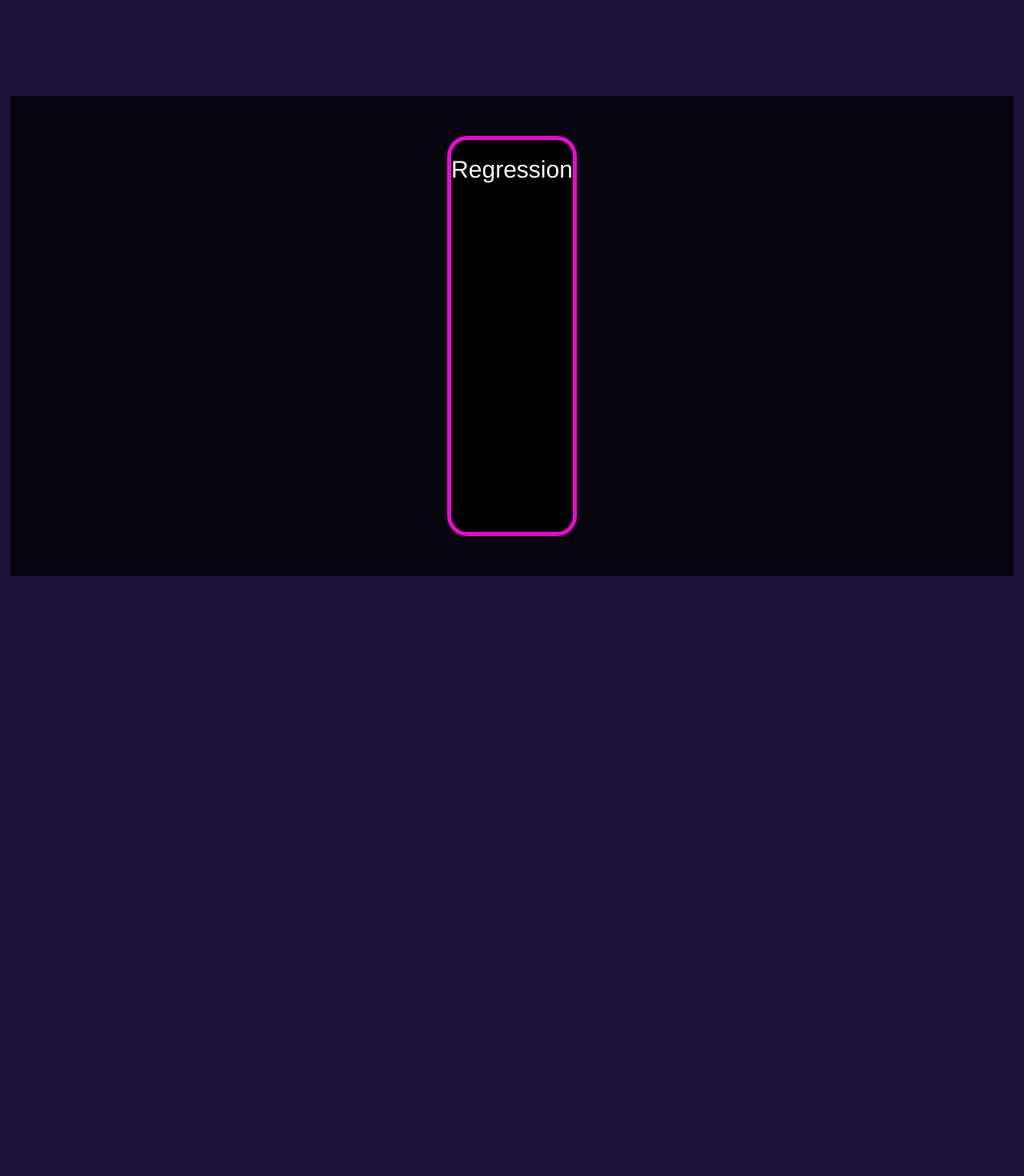
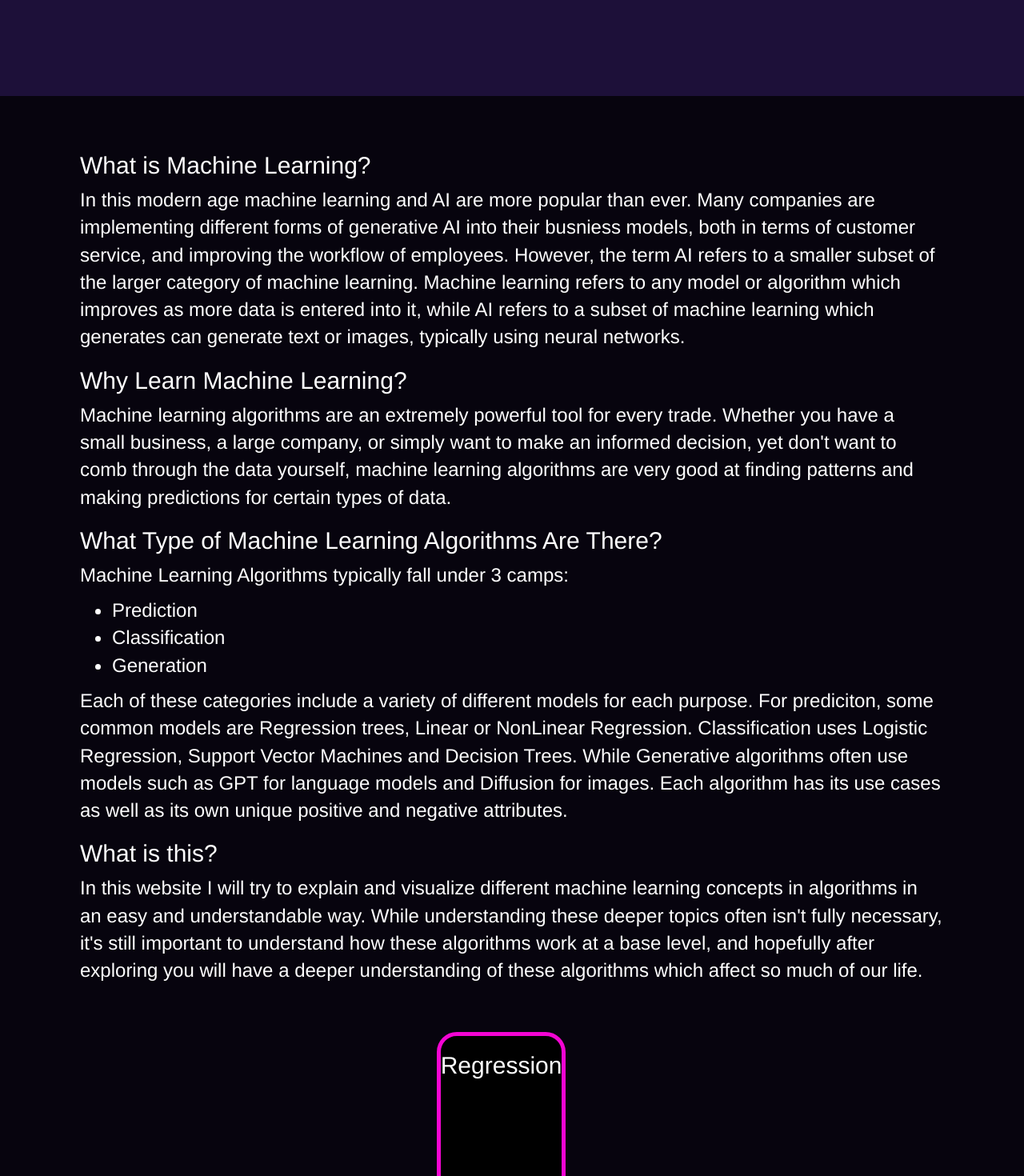
Before and after one commit to michael-v-b/ML-Visualizer, a React (Vite) app: page / in a window 1280 px wide. Shown: the part 680-2150 px from the top of the page at 80% size. Before the commit the page ends 1400 px from the top, so only its background shows below. Built offline with nearby package versions, Linux system fonts and the light colour scheme.

Commit message:
add ui element

```diff
--- a/package.json
+++ b/package.json
@@ -9,7 +9,9 @@
     "preview": "vite preview"
   },
   "dependencies": {
+    "bootstrap": "^5.3.3",
     "react": "^18.2.0",
+    "react-bootstrap": "^2.10.4",
     "react-dom": "^18.2.0"
   },
   "devDependencies": {
--- a/src/App.css
+++ b/src/App.css
@@ -11,6 +11,19 @@
   overflow: hidden;
   z-index: -1;
 }
+.main_wrapper {
+  display: flex;
+  justify-content: center;
+  align-content: center;
+  flex-direction: column;
+
+  color: white;
+  font-size: x-large;
+  background-color: rgba(0, 0, 0, 0.75);
+}
+.main_text {
+  padding: 50px 100px 0 100px;
+}
 
 .card_wrapper {
   display: flex;
@@ -19,5 +32,4 @@
   flex-direction: row;
   width: 97.9vw;
   height: 600px;
-  background-color: rgba(0, 0, 0, 0.75);
 }
--- a/src/App.tsx
+++ b/src/App.tsx
@@ -17,8 +17,58 @@ function App() {
       </video>
       <SideBar />
       <TitleCard />
-      <div className="card_wrapper">
-        <SectionCard name="Regression" brdColor="#F305D3" />
+      <div className="main_wrapper">
+        <div className="main_text">
+          <h2>What is Machine Learning?</h2>
+          <p>
+            In this modern age machine learning and AI are more popular than
+            ever. Many companies are implementing different forms of generative
+            AI into their busniess models, both in terms of customer service,
+            and improving the workflow of employees. However, the term AI refers
+            to a smaller subset of the larger category of machine learning.
+            Machine learning refers to any model or algorithm which improves as
+            more data is entered into it, while AI refers to a subset of machine
+            learning which generates can generate text or images, typically
+            using neural networks.
+          </p>
+          <h2>Why Learn Machine Learning?</h2>
+          <p>
+            Machine learning algorithms are an extremely powerful tool for every
+            trade. Whether you have a small business, a large company, or simply
+            want to make an informed decision, yet don't want to comb through
+            the data yourself, machine learning algorithms are very good at
+            finding patterns and making predictions for certain types of data.
+          </p>
+          <h2>What Type of Machine Learning Algorithms Are There?</h2>
+          <p>Machine Learning Algorithms typically fall under 3 camps:</p>{" "}
+          <ul>
+            <li>Prediction</li>
+            <li>Classification</li>
+            <li>Generation</li>
+          </ul>
+          <p>
+            Each of these categories include a variety of different models for
+            each purpose. For prediciton, some common models are Regression
+            trees, Linear or NonLinear Regression. Classification uses Logistic
+            Regression, Support Vector Machines and Decision Trees. While
+            Generative algorithms often use models such as GPT for language
+            models and Diffusion for images. Each algorithm has its use cases as
+            well as its own unique positive and negative attributes.
+          </p>
+          <h2>What is this?</h2>
+          <p>
+            In this website I will try to explain and visualize different
+            machine learning concepts in algorithms in an easy and
+            understandable way. While understanding these deeper topics often
+            isn't fully necessary, it's still important to understand how these
+            algorithms work at a base level, and hopefully after exploring you
+            will have a deeper understanding of these algorithms which affect so
+            much of our life.
+          </p>
+        </div>
+        <div className="card_wrapper">
+          <SectionCard name="Regression" brdColor="#F305D3" />
+        </div>
       </div>
     </div>
   );
--- a/src/Components/Header/Header.css
+++ b/src/Components/Header/Header.css
@@ -1,3 +1,7 @@
+#list_icon {
+  transition: transform 0.3s ease;
+}
+
 .header {
   position: fixed;
   display: flex;
@@ -22,6 +26,8 @@
   background-color: rgb(15, 7, 35);
   height: 100%;
   width: 100px;
+  border-color: rgb(150, 80, 133);
+  transition: background-color 0.2s ease;
 }
 
 .glyphicon {
--- a/src/Components/Header/Header.tsx
+++ b/src/Components/Header/Header.tsx
@@ -1,5 +1,7 @@
 import "./Header.css";
-import { changeBackgroundColor, setBackgroundColor } from "../../utils";
+import Button from "react-bootstrap/Button";
+import { scaleElement } from "../../utils";
+import UIElement from "../UIElement";
 
 function Header() {
   const bgColor = "rgb(15, 7, 35)";
@@ -13,17 +15,21 @@ function Header() {
 
   return (
     <div className="header">
-      <div
+      <UIElement
+        factor={1.2}
         className="list_wrapper"
-        onMouseEnter={() => changeBackgroundColor("list_button", 1.2)}
-        onMouseLeave={() => setBackgroundColor("list_button", bgColor)}
         onClick={() => {
           setSideBarWidth(sideBarWidth);
         }}
-        id="list_button"
+        onMouseEnter={() => {
+          scaleElement("list_icon", 1.05);
+        }}
+        onMouseLeave={() => {
+          scaleElement("list_icon", 1 / 1.05);
+        }}
       >
-        <i className="icon glyphicon glyphicon-list" />
-      </div>
+        <i id="list_icon" className="icon glyphicon glyphicon-list" />
+      </UIElement>
       <h1 className="header_text">Machine Learning Concepts</h1>
       <div></div>
     </div>
--- a/src/Components/SideBar/SideBar.css
+++ b/src/Components/SideBar/SideBar.css
@@ -1,5 +1,16 @@
+:root {
+  --bgColor: rgb(71, 22, 103);
+  --textColor: rgb(208, 132, 189);
+  --closeBorder: rgb(106, 51, 92);
+  --closeBackground: rgb(53, 18, 76);
+}
+
 hr {
-  width: 100%;
+  width: 120%;
+  margin-top: 0px;
+  margin-bottom: 10px;
+  border-width: 2px;
+  border-color: var(--textColor) !important;
 }
 
 #side_bar {
@@ -13,8 +24,8 @@ hr {
   height: 100%;
   width: 0px;
   transition: width 0.3s ease;
-  background-color: rgb(71, 22, 103);
-  color: rgb(208, 132, 189);
+  background-color: var(--bgColor);
+  color: var(--textColor);
   overflow-x: hidden;
 }
 #text_wrapper {
@@ -26,13 +37,15 @@ hr {
   flex-direction: column;
   justify-content: center;
   align-items: center;
+  position: absolute;
+  right: 0;
   width: 12%;
   height: 100%;
-  border-color: rgb(106, 51, 92);
+  border-color: var(--closeBorder);
   border-right: 0px;
   border-style: solid;
   border-radius: 15px 0 0 15px;
-  background-color: rgb(53, 18, 76);
+  background-color: var(--closeBackground);
   transition: background-color 0.2s ease;
 }
 #home {
@@ -40,13 +53,22 @@ hr {
   flex-direction: row;
   align-items: center;
   justify-content: flex-start;
-  transition: backgroundColor 0.3s ease;
+  width: 100vw;
+  transition: background-color 0.2s ease;
+  background-color: var(--bgColor);
+}
+#category_title {
+  padding-left: 10px;
 }
 .category {
   display: flex;
   flex-direction: column;
+}
+
+.chapter {
+  width: 100%;
   padding-left: 10px;
-  padding-right: 10px;
+  background-color: var(--bgColor);
 }
 
 .glyphicon-home {
--- a/src/Components/SideBar/SideBar.tsx
+++ b/src/Components/SideBar/SideBar.tsx
@@ -1,9 +1,6 @@
 import "./Sidebar.css";
-import {
-  changeBackgroundColor,
-  setBackgroundColor,
-  scaleElement,
-} from "../../utils";
+import UIElement from "../UIElement";
+import { scaleElement } from "../../utils";
 
 function SideBar() {
   const closeBar = () => {
@@ -20,35 +17,44 @@ function SideBar() {
   return (
     <div id="side_bar">
       <div id="text_wrapper">
-        <span id="home">
-          <i className="icon glyphicon glyphicon-home"> </i>
+        <UIElement factor={0.9} id="home">
+          <i id="home_icon" className="icon glyphicon glyphicon-home"></i>
           <h2>Home</h2>
-        </span>
+        </UIElement>
+        <hr />
         <span className="category" id="Regression">
+          <h2 id="category_title">REGRESSION</h2>
           <hr />
-          <h2>REGRESSION</h2>
-          <hr />
-          <span className="chapter">Basics</span>
-          <span className="chapter">Expected Loss</span>
-          <span className="chapter">Gradient Descent</span>
-          <span className="chapter">Bias Variance Tradeoff</span>
-          <span className="chapter">Regularization</span>
+          <UIElement factor={0.9} className="chapter">
+            Expected Loss
+          </UIElement>
+          <UIElement factor={0.9} className="chapter">
+            Gradient Descent
+          </UIElement>
+          <UIElement factor={0.9} className="chapter">
+            Basics
+          </UIElement>
+          <UIElement factor={0.9} className="chapter">
+            Bias Variance Tradeoff
+          </UIElement>
+          <UIElement factor={0.9} className="chapter">
+            Regularization
+          </UIElement>
         </span>
       </div>
-      <div
+      <UIElement
+        factor={0.9}
+        onClick={closeBar}
         onMouseEnter={() => {
-          changeBackgroundColor("close_bar", 0.9);
           scaleElement("close_arrow", 1.2);
         }}
         onMouseLeave={() => {
-          setBackgroundColor("close_bar", closeBarColor);
           scaleElement("close_arrow", 1 / 1.2);
         }}
-        onClick={closeBar}
         id="close_bar"
       >
         <i className="icon glyphicon glyphicon-chevron-left" id="close_arrow" />
-      </div>
+      </UIElement>
     </div>
   );
 }
--- /dev/null
+++ b/src/Components/UIElement.tsx
@@ -0,0 +1,104 @@
+import React, {
+  ReactNode,
+  MouseEventHandler,
+  useRef,
+  useEffect,
+  useState,
+} from "react";
+
+interface UIProps {
+  children: ReactNode;
+  id?: string;
+  className?: string;
+  onMouseEnter?: MouseEventHandler<HTMLElement>;
+  onMouseLeave?: MouseEventHandler<HTMLElement>;
+  factor: number;
+  onClick?: MouseEventHandler<HTMLElement>;
+}
+
+const UIElement: React.FC<UIProps> = ({
+  children,
+  className,
+  onClick,
+  onMouseEnter,
+  onMouseLeave,
+  factor,
+  id,
+}) => {
+  let [originalColor, setOriginalColor] = useState<string>("");
+  const elementRef = useRef<HTMLDivElement>(null);
+  const element = elementRef.current;
+  //change the background color by factor////////////////////////////////////////////////////////////////////////////////////////////////////////////////
+  const changeBGColor = (factor: number) => {
+    const blackFactor = 10;
+    const minDarkness = 15;
+
+    //extract color values from string from string
+    let colorValuesString = originalColor.match(/\d+/g) || ["0", "0", "0"];
+    let rgbArr = colorValuesString.map((numStr) => parseInt(numStr));
+
+    //set rgb values, with change if the color is dark enough that the factor wouldn't impact it
+    for (let i = 0; i < rgbArr.length; i++) {
+      if (rgbArr[i] < minDarkness) {
+        rgbArr[i] = rgbArr[i] + blackFactor;
+      } else {
+        rgbArr[i] = rgbArr[i] * factor;
+      }
+    }
+    let colorString =
+      "rgb(" + rgbArr[0] + "," + rgbArr[1] + "," + rgbArr[2] + ")";
+    //set color
+    if (element) {
+      element.style.backgroundColor = colorString;
+    }
+  };
+  //return background color to original/////////////////////////////////////////////////////////////////////////////////
+  const returnBGColor = () => {
+    if (element) {
+      element.style.backgroundColor = originalColor;
+    }
+  };
+
+  //get Background color////////////////////////////////////////////////////////////////////////////////////////////////
+  const getBGColor = () => {
+    if (elementRef.current) {
+      return window.getComputedStyle(elementRef.current).backgroundColor;
+    }
+    return "no element found";
+  };
+
+  //use effect so that background is get after div is rendered and reference is mounted
+  useEffect(() => {
+    const bgColor = getBGColor();
+    setOriginalColor(bgColor);
+  });
+
+  //get color
+  originalColor = getBGColor();
+
+  return (
+    <div
+      ref={elementRef}
+      className={className}
+      id={id}
+      onClick={onClick}
+      onMouseEnter={(e) => {
+        if (onMouseEnter) {
+          onMouseEnter(e);
+        } else {
+          console.log("this doesn't work?");
+        }
+        changeBGColor(factor);
+      }}
+      onMouseLeave={(e) => {
+        if (onMouseLeave) {
+          onMouseLeave(e);
+        }
+        returnBGColor();
+      }}
+    >
+      {children}
+    </div>
+  );
+};
+export default UIElement;
```
Also changed, not shown: 1 other file (tests, documents, lock files or other folders).
